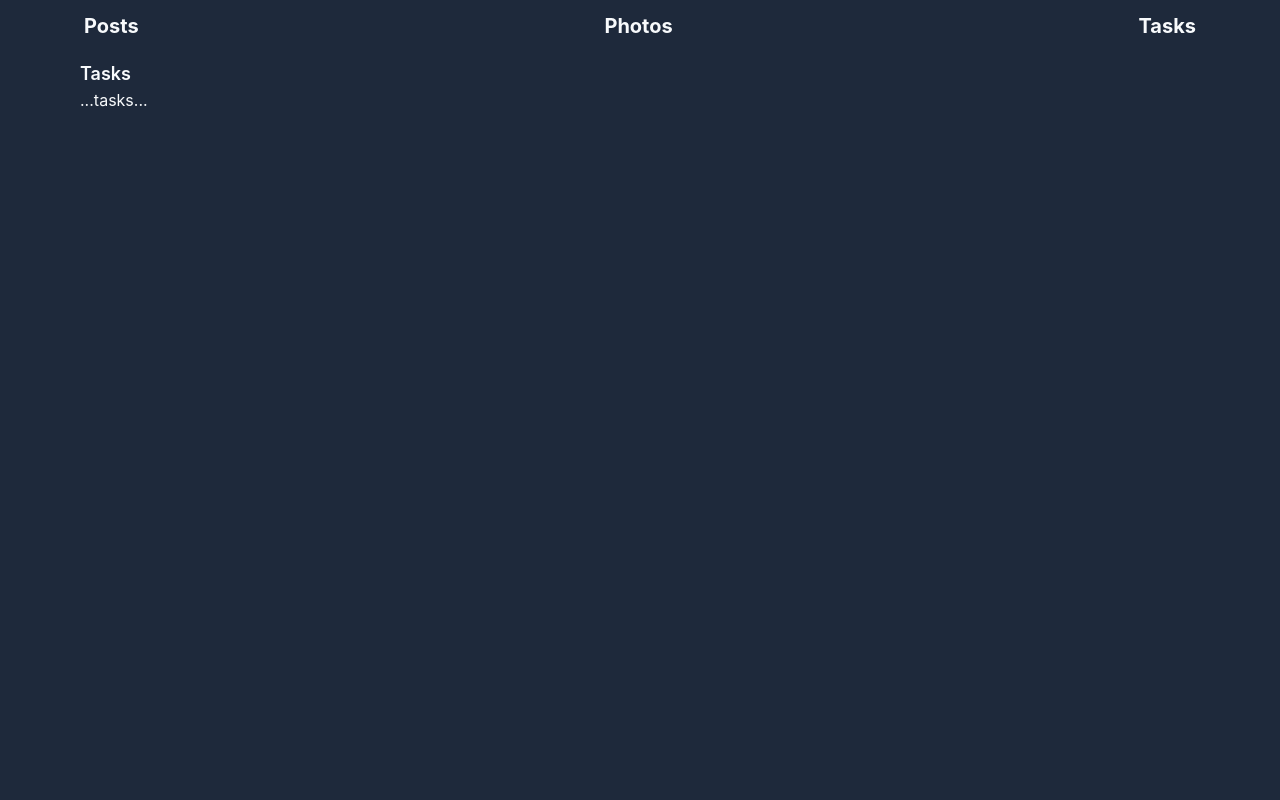
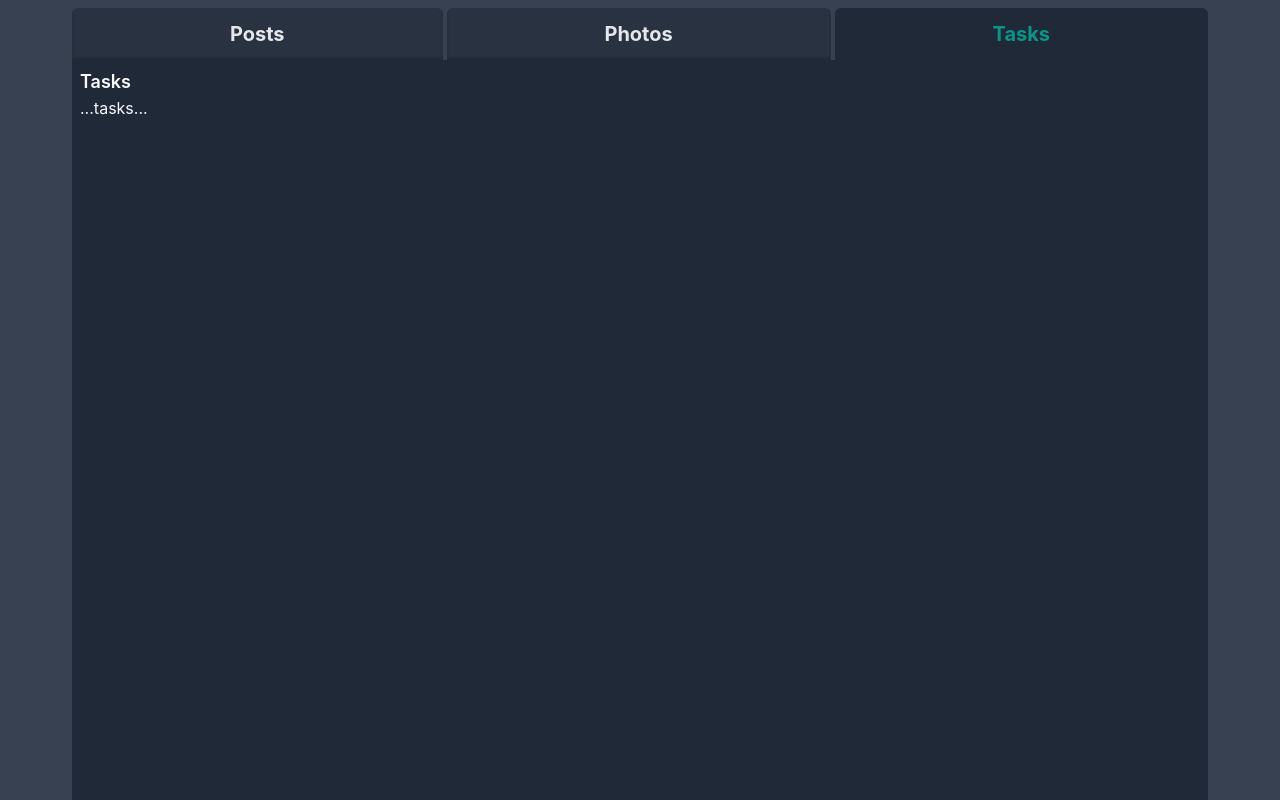
Before and after one commit to irina-mokh/demo-api, a React (Create React App) app: page /tasks in a window 1280 px wide. Built offline with nearby package versions, Linux system fonts and the light colour scheme.

Commit message:
feat: add tab styles

```diff
--- a/package.json
+++ b/package.json
@@ -3,6 +3,8 @@
   "version": "0.1.0",
   "private": true,
   "dependencies": {
+    "@headlessui/react": "^1.7.15",
+    "@heroicons/react": "^2.0.18",
     "@testing-library/jest-dom": "^5.16.5",
     "@testing-library/react": "^13.4.0",
     "@testing-library/user-event": "^13.5.0",
@@ -10,6 +12,7 @@
     "@types/node": "^16.18.36",
     "@types/react": "^18.2.14",
     "@types/react-dom": "^18.2.6",
+    "classnames": "^2.3.2",
     "react": "^18.2.0",
     "react-dom": "^18.2.0",
     "react-router-dom": "^6.14.0",
--- a/src/components/App.tsx
+++ b/src/components/App.tsx
@@ -6,7 +6,7 @@ import { Layout } from './Layout';
 
 function App() {
   return (
-    <div className="app bg-slate-800 text-slate-50 min-h-screen h-1">
+    <div className="app bg-gray-700 text-slate-50 min-h-screen h-1">
       <h1 className="visually-hidden">Demo for JSONPlaceholder API</h1>
       <Router>
         <Routes>
--- a/src/components/Header.tsx
+++ b/src/components/Header.tsx
@@ -16,14 +16,14 @@ const ROUTES = [
 ];
 export const Header = () => {
   const tabs = ROUTES.map((route, i) => (
-    <li key={i}>
+    <li key={i} className="grow">
       <NavItem {...route} />
     </li>
   ));
   return (
-    <header className="py-3">
+    <header className="">
       <nav>
-        <ul className="flex justify-between">{tabs}</ul>
+        <ul className="flex justify-between gap-1">{tabs}</ul>
       </nav>
     </header>
   );
--- a/src/components/Layout.tsx
+++ b/src/components/Layout.tsx
@@ -3,11 +3,9 @@ import { Header } from './Header';
 
 export const Layout = () => {
   return (
-    <div className="flex flex-col min-h-full mx-auto px-2 max-w-6xl">
+    <div className="layout flex flex-col min-h-full mx-auto px-2 pt-2 max-w-6xl">
       <Header></Header>
-      <main className="grow">
-        <Outlet />
-      </main>
+      <Outlet />
     </div>
   );
 };
--- a/src/components/NavItem.tsx
+++ b/src/components/NavItem.tsx
@@ -1,4 +1,5 @@
-import { Link } from 'react-router-dom';
+import { Link, useLocation } from 'react-router-dom';
+import cn from 'classnames';
 
 type NavItemProps = {
   path: string,
@@ -6,8 +7,17 @@ type NavItemProps = {
 };
 
 export const NavItem = ({ path, text }: NavItemProps) => {
+  const location = useLocation();
+  const isActive = location.pathname.slice(1) == path;
+
+  const tabClasses = cn({
+    'px-5 py-3 font-bold text-xl hover:underline w-full block text-center rounded-t-md bg-gray-800':
+      true,
+    'text-teal-600 bg-opacity-100': isActive,
+    'bg-opacity-60 text-gray-200 shadow-[inset_0_-2px_3px_rgba(0,0,0,0.2)]': !isActive,
+  });
   return (
-    <Link to={path} className="p-3 font-bold text-xl hover:text-emerald-300">
+    <Link to={path} className={tabClasses}>
       {text}
     </Link>
   );
--- a/src/pages/Page.tsx
+++ b/src/pages/Page.tsx
@@ -1,10 +1,16 @@
+import { useEffect } from 'react';
+
 type PageProps = {
   title: string,
   children: React.ReactNode,
 };
 export const Page = ({ title, children }: PageProps) => {
+  useEffect(() => {
+    document.title = title || '';
+  }, [title]);
+
   return (
-    <main className="p-2">
+    <main className="p-2 bg-gray-800 grow">
       <h2 className="text-lg font-semibold">{title}</h2>
       {children}
     </main>
```
Also changed, not shown: 1 other file (tests, documents, lock files or other folders).
